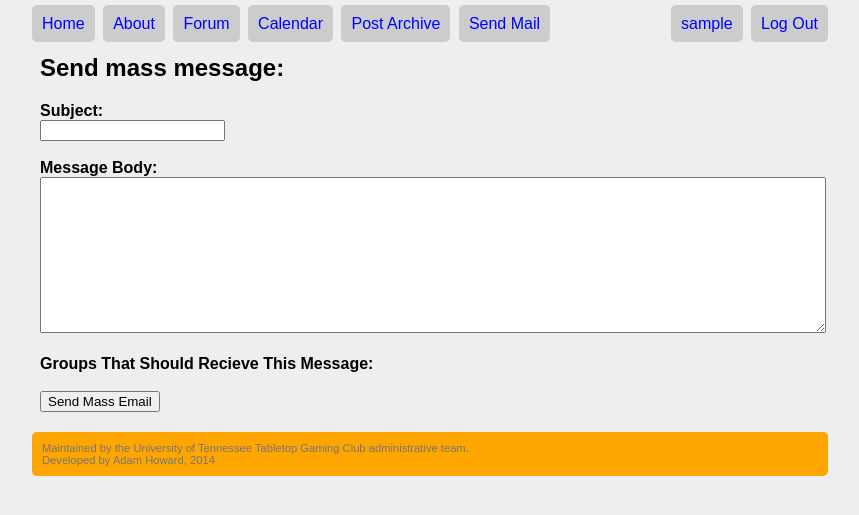
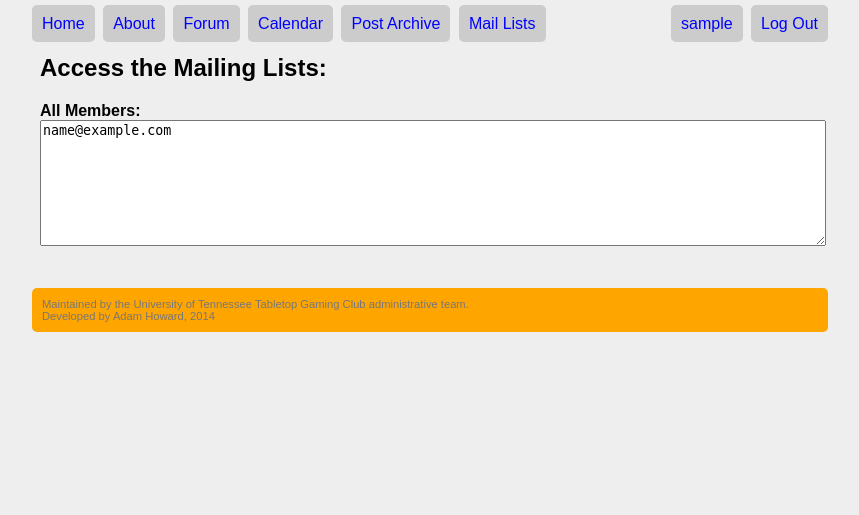
Before and after one commit to Elemnir/utktgc, a Django app: a page that uses templates/base.html in a window 1280 px wide. Shown: the part 108-623 px from the top of the page, without its empty margins (210-1069 px from the left). Run offline with Django 3.2, Linux system fonts and the light colour scheme; the visitor is signed in with stand-in values (Sample User, id 1); data comes from the database, SQL or seed files in the repository; data that the repository does not hold is empty.

Commit message:
Replaced mailing system with mailing list access

```diff
--- a/quill/forms.py
+++ b/quill/forms.py
@@ -1,21 +1,6 @@
 from django             import forms
 from django.utils.html  import escape
 from quill.models       import Member, Tag, Thread, Post
-
-
-class SendEmailForm(forms.Form):
-    subject = forms.CharField(max_length=100)
-    message = forms.CharField(widget=forms.Textarea)
-    taglist = forms.ModelMultipleChoiceField(
-        queryset=Tag.objects.order_by('name'),
-        widget=forms.CheckboxSelectMultiple
-    )
-
-    def process(self):
-        cd = self.cleaned_data
-        tags = self.cleaned_data.get('taglist',[])
-        for mem in Member.objects.filter(interests__in=tags):
-            mem.user.email_user(cd['subject'],cd['message'],'UTKTGC Robot')
 
 class UpdateInterestsForm(forms.ModelForm):
     class Meta:
--- a/quill/views.py
+++ b/quill/views.py
@@ -5,9 +5,9 @@ from django.shortcuts               import render, redirect, get_object_or_404
 from django.core.paginator          import Paginator, InvalidPage
 from django.contrib.auth.decorators import login_required, user_passes_test
 from django.contrib.auth.forms      import PasswordChangeForm
-from quill.models                   import Member, Thread, Post, PostDiff
-from quill.forms                    import (SendEmailForm, UpdateInterestsForm,
-                                            CreateThreadForm, CreatePostForm)
+from quill.models                   import Member, Tag, Thread, Post, PostDiff
+from quill.forms                    import (UpdateInterestsForm, CreatePostForm,
+                                            CreateThreadForm)
 from HTMLParser                     import HTMLParser
 
 def is_admin(user):
@@ -16,19 +16,20 @@ def is_admin(user):
 @login_required
 @user_passes_test(is_admin)
 def mailman(request):
-    """Allow admins to send group emails"""
-    if request.method == 'POST':
-        form = SendEmailForm(request.POST)
-        if form.is_valid():
-            form.process()
-            return render(request, 'quill/mailman.html', {
-                'msg' : 'Success! Emails sent.'
-            })
-    else:
-        form = SendEmailForm()
+    """Allow admins to access the group email lists"""
+    allmem = ", ".join([m.user.email for m in Member.objects.all()])
+
+    tags = Tag.objects.order_by('name')
+    lists = {}
+    for tag in tags:
+        lists[tag.name] = [m.user.email for m in Member.objects.filter(interests=tag)]
+
+    for key in lists:
+        lists[key] = ", ".join(lists[key])
 
     return render(request, 'quill/mailman.html', {
-        'form': form,
+        'allmem': allmem,
+        'lists': lists,
     })
 
 @login_required
--- a/templates/base.html
+++ b/templates/base.html
@@ -36,7 +36,7 @@
                     {% endif %}
                 {% endfor %}
                 {% if user.is_staff %}
-                    <li><a class="bubble" href="{% url 'mailman' %}">Send Mail</a></li>
+                    <li><a class="bubble" href="{% url 'mailman' %}">Mail Lists</a></li>
                 {% endif %}
                 </ul>
                 <ul class='accountlinks'>
--- a/templates/quill/mailman.html
+++ b/templates/quill/mailman.html
@@ -1,9 +1,9 @@
 {% extends "base.html" %}
 
-{% block title %}{{ block.super }} - Send Email{% endblock %}
+{% block title %}{{ block.super }} - Mail Lists{% endblock %}
 
 {% block content %}
-<h2>Send mass message:</h2>
+<h2>Access the Mailing Lists:</h2>
 
 {% if msg %}
 <p>{{msg}}</p>
@@ -12,25 +12,22 @@
 <form action="" method="post">
 {% csrf_token %}
     <div class="fieldWrapper">
-        <label class="formField" for="id_subject">Subject:</label><br>
-        {{ form.subject.errors }}
-        {{ form.subject }}
+        <label class="formField" for="id_allmem">
+            All Members:
+        </label>
+        <br>
+        <textarea rows="8" cols="60">{{ allmem }}</textarea>
     </div>
     <br>
+{% for key, list in lists.items %}
     <div class="fieldWrapper">
-        <label class="formField" for="id_message">Message Body:</label><br>
-        {{ form.message.errors }}
-        {{ form.message }}
+        <label class="formField" for="id_key_{{ forloop.counter }}">
+            {{ key }}:
+        </label>
+        <br>
+        <textarea rows="8" cols="60">{{ list }}</textarea>
     </div>
     <br>
-    <div class="fieldWrapper">
-        <label class="formField" for="id_taglist">Groups That Should Recieve This Message:</label><br>
-        {{ form.taglist.errors }}
-        {{ form.taglist }}
-    </div>
-    <br>
-    <div class="fieldWrapper">
-        <input type="submit" value="Send Mass Email"/>
-    </div>
+{% endfor %}
 </form>
 {% endblock %}
```
